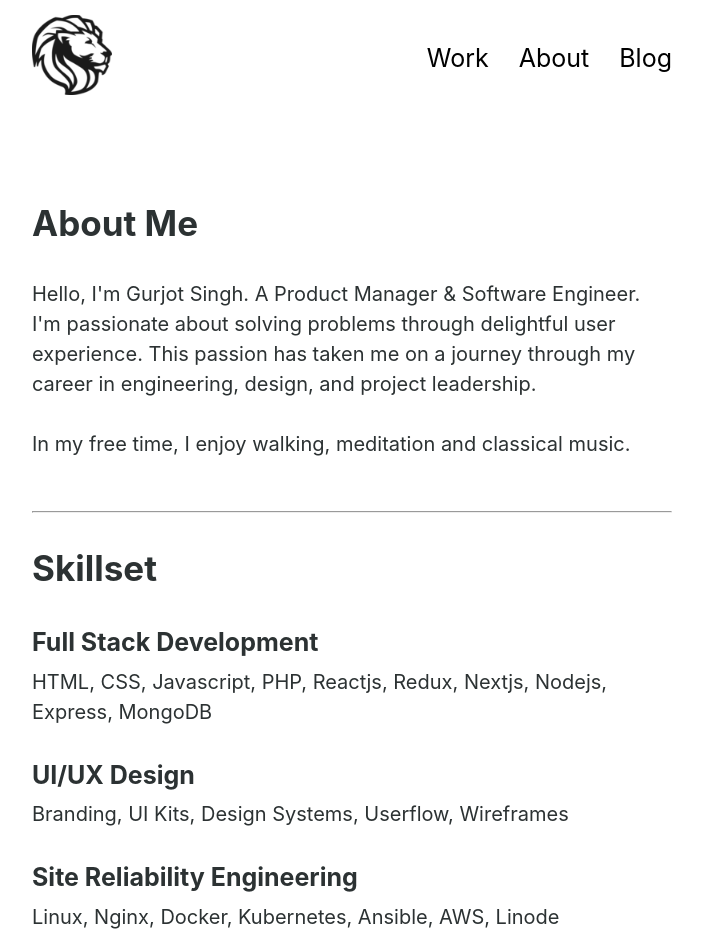
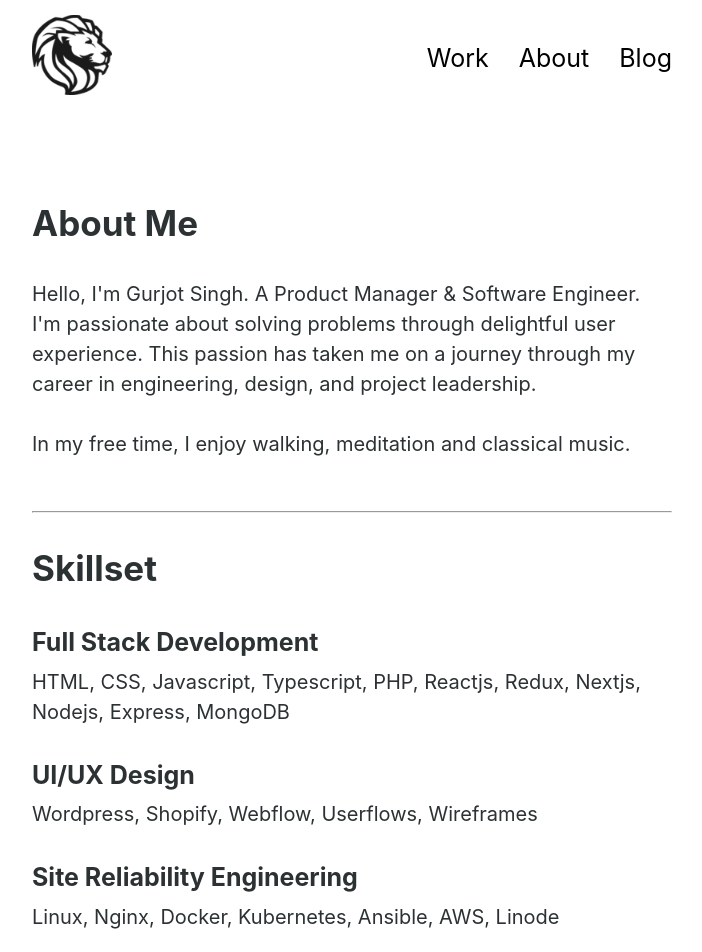
Before and after one commit to gurjotsinghdev/gurjotsinghdev, a Next.js app: page /about in a window 1280 px wide. Shown: the top 952 px of the page, without its empty margins (288-990 px from the left). Built offline with nearby package versions, Linux system fonts and the light colour scheme.

Commit message:
added ui/ux skillset plus typescript

```diff
--- a/components/aboutMe.js
+++ b/components/aboutMe.js
@@ -21,9 +21,9 @@ export default function AboutMe ( ) {
                     Skillset
                 </h2>
                 <h3>Full Stack Development </h3>
-                <p>HTML, CSS, Javascript, PHP, Reactjs, Redux,  Nextjs, Nodejs, Express, MongoDB</p>
+                <p>HTML, CSS, Javascript, Typescript, PHP, Reactjs, Redux,  Nextjs, Nodejs, Express, MongoDB</p>
                 <h3>UI/UX Design</h3>
-                <p>Branding, UI Kits, Design Systems, Userflow, Wireframes</p>
+                <p>Wordpress, Shopify, Webflow, Userflows, Wireframes</p>
                 <h3>Site Reliability Engineering</h3>
                 <p>Linux, Nginx, Docker, Kubernetes, Ansible, AWS, Linode</p>
                 <a href="https://gurjotsinghdev.vercel.app/resume.pdf">
```
